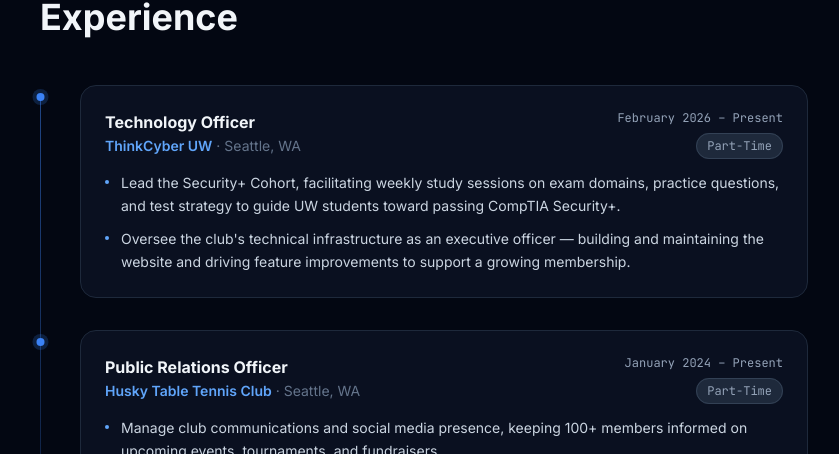
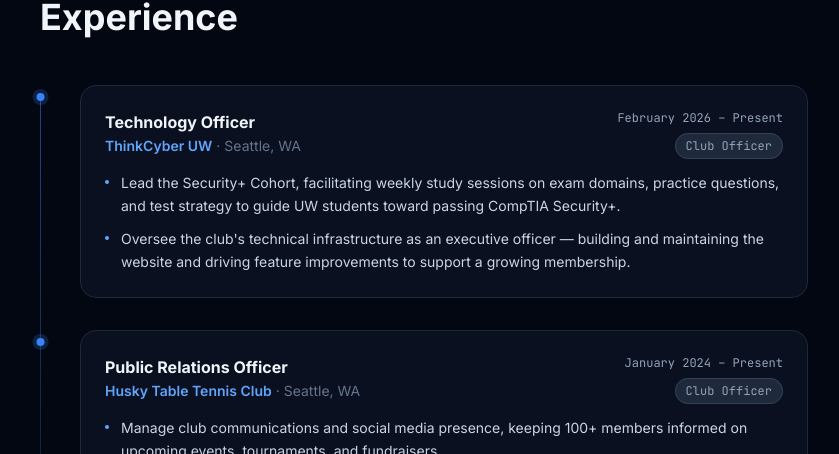
Before and after one commit to NateSal10/my-portfolio, a React (Vite) app: page / in a window 1280 px wide. Shown: the part 2698-3152 px from the top of the page, without its empty margins (56-895 px from the left). Built offline with nearby package versions, Linux system fonts and the light colour scheme.

Commit message:
fix: change club roles from Part-Time to Club Officer

```diff
--- a/src/App.jsx
+++ b/src/App.jsx
@@ -169,7 +169,7 @@
     company: "ThinkCyber UW",
     location: "Seattle, WA",
     period: "February 2026 – Present",
-    type: "Part-Time",
+    type: "Club Officer",
     bullets: [
       "Lead the Security+ Cohort, facilitating weekly study sessions on exam domains, practice questions, and test strategy to guide UW students toward passing CompTIA Security+.",
       "Oversee the club's technical infrastructure as an executive officer — building and maintaining the website and driving feature improvements to support a growing membership."
@@ -180,7 +180,7 @@
     company: "Husky Table Tennis Club",
     location: "Seattle, WA",
     period: "January 2024 – Present",
-    type: "Part-Time",
+    type: "Club Officer",
     bullets: [
       "Manage club communications and social media presence, keeping 100+ members informed on upcoming events, tournaments, and fundraisers.",
       "Coordinate and run league tournaments, fostering an inclusive and competitive environment for players of all skill levels."
```
